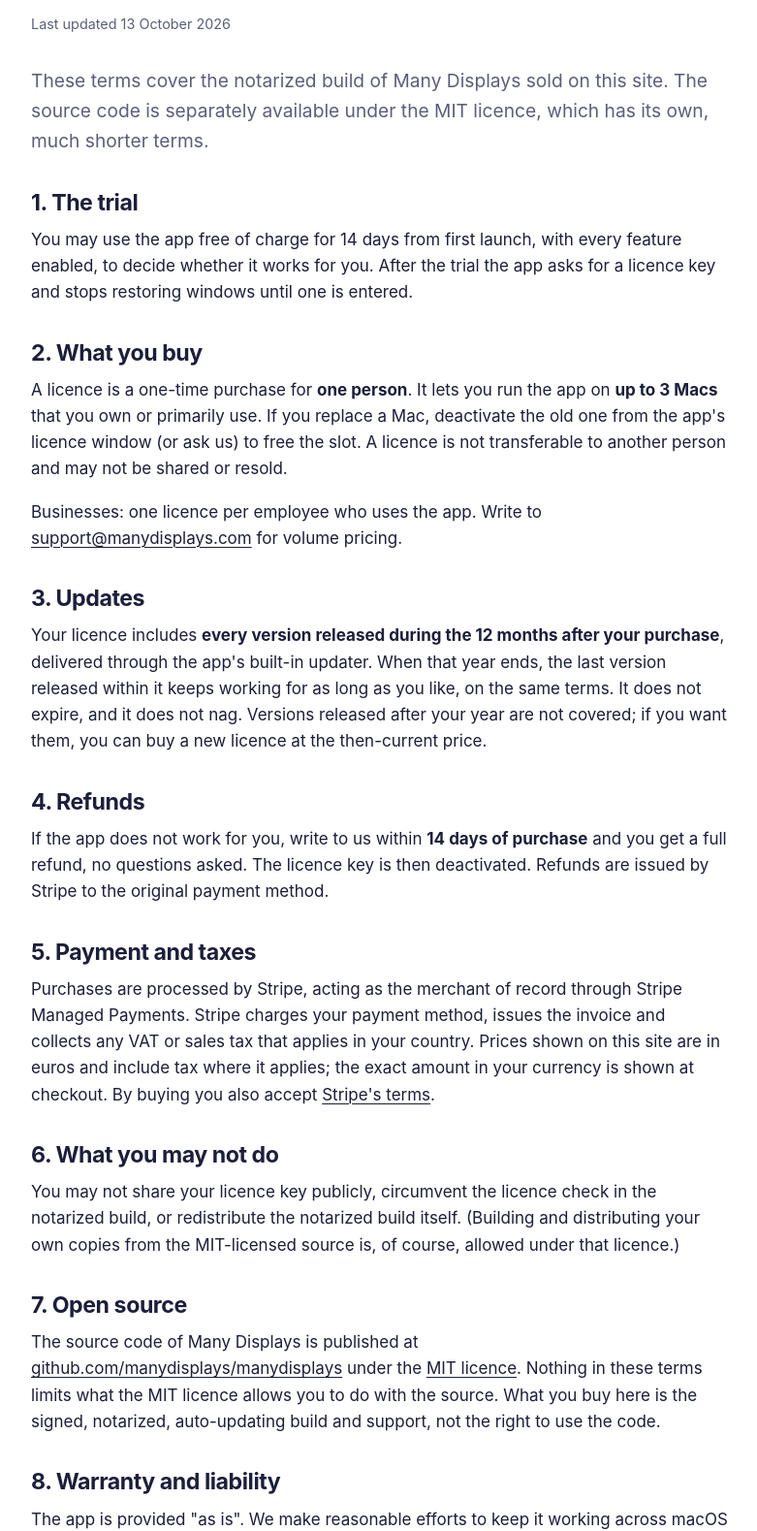
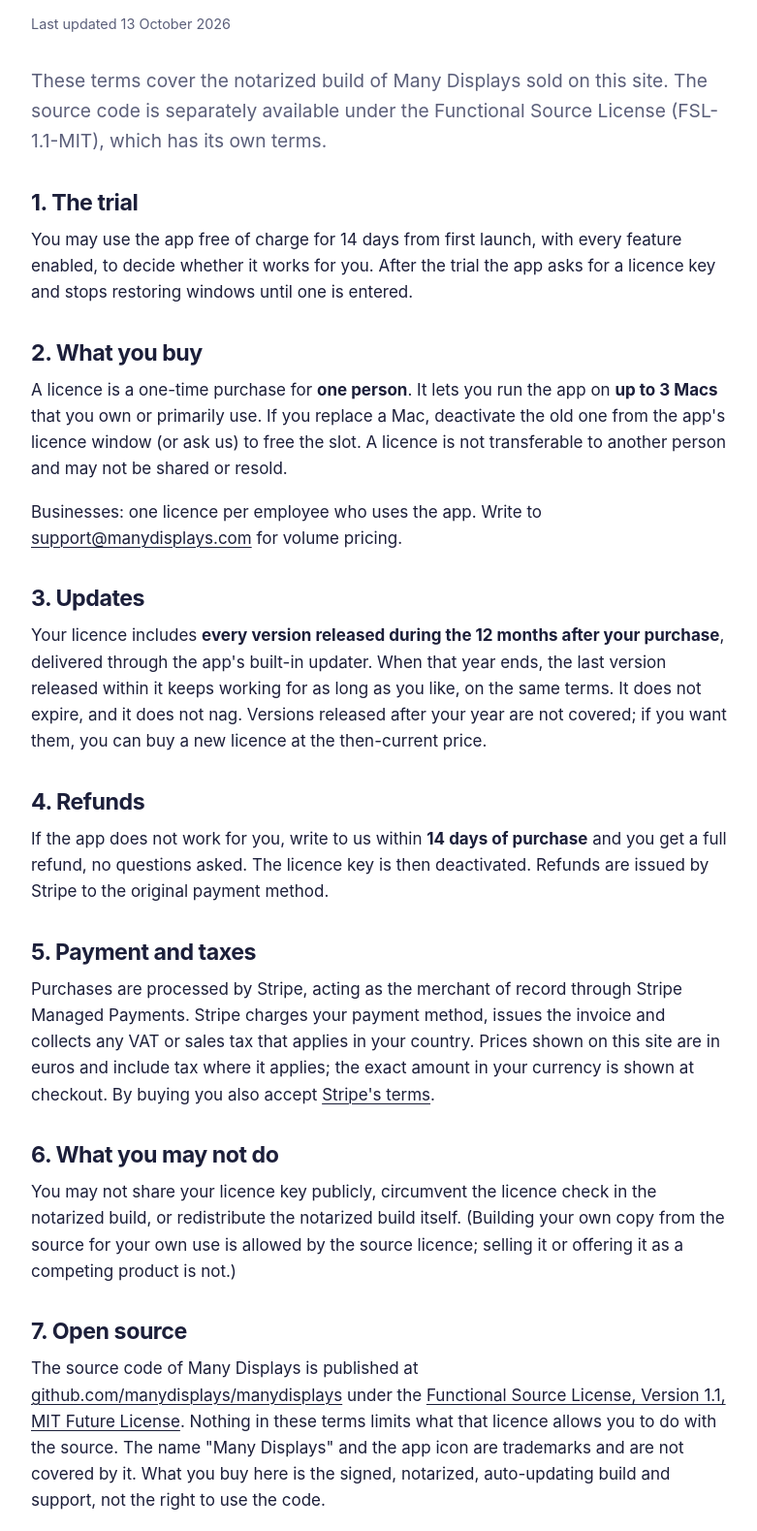
Before and after one commit to manydisplays/website, a plain HTML site: page terms.html in a window 1280 px wide. Shown: the part 213-1792 px from the top of the page at 97% size, without its empty margins (248-1029 px from the left). Drawn offline with Linux system fonts and the light colour scheme.

Commit message:
Licence wording: Functional Source License instead of MIT

```diff
--- a/terms.html
+++ b/terms.html
@@ -4,7 +4,7 @@
   <meta charset="utf-8">
   <meta name="viewport" content="width=device-width, initial-scale=1">
   <title>Terms of sale and licence — Many Displays</title>
-  <meta name="description" content="What you get when you buy Many Displays: one licence per person, up to 3 Macs, one year of updates, 14-day refund. Source under the MIT licence.">
+  <meta name="description" content="What you get when you buy Many Displays: one licence per person, up to 3 Macs, one year of updates, 14-day refund. Source available under the Functional Source License.">
   <link rel="canonical" href="https://manydisplays.com/terms.html">
   <link rel="icon" type="image/png" sizes="32x32" href="assets/favicon-32.png">
   <link rel="apple-touch-icon" href="assets/apple-touch-icon.png">
@@ -37,7 +37,7 @@
       <h1>Terms of sale and licence</h1>
       <p class="updated">Last updated 13 October 2026</p>
 
-      <p class="lead">These terms cover the notarized build of Many Displays sold on this site. The source code is separately available under the MIT licence, which has its own, much shorter terms.</p>
+      <p class="lead">These terms cover the notarized build of Many Displays sold on this site. The source code is separately available under the Functional Source License (FSL-1.1-MIT), which has its own terms.</p>
 
       <h2>1. The trial</h2>
       <p>You may use the app free of charge for 14 days from first launch, with every feature enabled, to decide whether it works for you. After the trial the app asks for a licence key and stops restoring windows until one is entered.</p>
@@ -56,10 +56,10 @@
       <p>Purchases are processed by Stripe, acting as the merchant of record through Stripe Managed Payments. Stripe charges your payment method, issues the invoice and collects any VAT or sales tax that applies in your country. Prices shown on this site are in euros and include tax where it applies; the exact amount in your currency is shown at checkout. By buying you also accept <a href="https://stripe.com/legal/consumer">Stripe's terms</a>.</p>
 
       <h2>6. What you may not do</h2>
-      <p>You may not share your licence key publicly, circumvent the licence check in the notarized build, or redistribute the notarized build itself. (Building and distributing your own copies from the MIT-licensed source is, of course, allowed under that licence.)</p>
+      <p>You may not share your licence key publicly, circumvent the licence check in the notarized build, or redistribute the notarized build itself. (Building your own copy from the source for your own use is allowed by the source licence; selling it or offering it as a competing product is not.)</p>
 
       <h2>7. Open source</h2>
-      <p>The source code of Many Displays is published at <a href="https://github.com/manydisplays/manydisplays">github.com/manydisplays/manydisplays</a> under the <a href="https://github.com/manydisplays/manydisplays/blob/main/LICENSE">MIT licence</a>. Nothing in these terms limits what the MIT licence allows you to do with the source. What you buy here is the signed, notarized, auto-updating build and support, not the right to use the code.</p>
+      <p>The source code of Many Displays is published at <a href="https://github.com/manydisplays/manydisplays">github.com/manydisplays/manydisplays</a> under the <a href="https://github.com/manydisplays/manydisplays/blob/main/LICENSE.md">Functional Source License, Version 1.1, MIT Future License</a>. Nothing in these terms limits what that licence allows you to do with the source. The name "Many Displays" and the app icon are trademarks and are not covered by it. What you buy here is the signed, notarized, auto-updating build and support, not the right to use the code.</p>
 
       <h2>8. Warranty and liability</h2>
       <p>The app is provided "as is". We make reasonable efforts to keep it working across macOS releases, but it depends on behaviour of macOS that Apple may change at any time, and some things (such as moving windows between Spaces) are outside what macOS allows. To the extent permitted by law, we are not liable for any loss arising from use of the app. Nothing in these terms limits the statutory rights you have as a consumer in your country.</p>
```
Also changed, not shown: fix-windows-moving-after-sleep.html (+1 -1 lines), index.html (+3 -3 lines).
